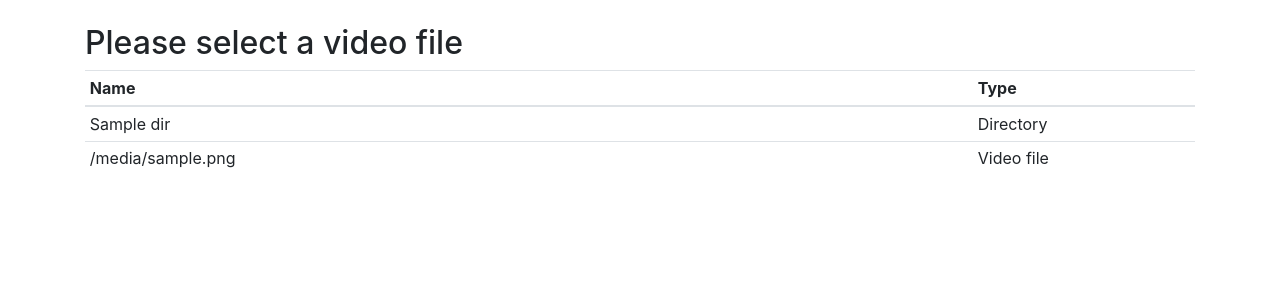
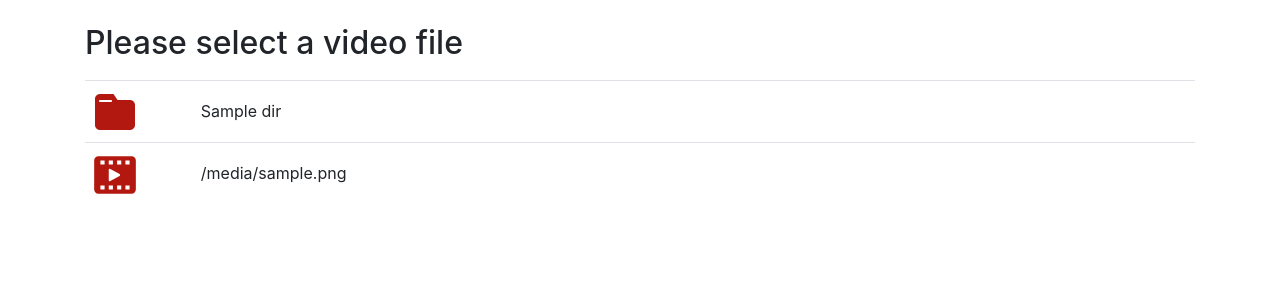
Before and after one commit to beeksma/subtle, a Flask app: template web/templates/browse.html in a window 1280 px wide. Shown: the part 56-356 px from the top of the page. Run offline with Flask 2, Linux system fonts and the light colour scheme; the template is opened without the code that fills it: most values are stand-ins (such as "Sample title", 1, 10 or a date in 2020); parts of the project's set-up code (start-up, migrations or seed data) failed here and were passed over; some libraries are stand-ins or nearby versions.

Commit message:
Added browser icons and tweaked table layout

```diff
--- a/web/static/css/subtle.css
+++ b/web/static/css/subtle.css
@@ -13,6 +13,19 @@ body    {
 #load_screen {
   display: none;
   text-align: center;
+}
+
+#browser {
+  height: 50px;
+  line-height: 50px;
+}
+
+.table-borderless > tbody > tr > th,
+.table-borderless > tfoot > tr > td,
+.table-borderless > tfoot > tr > th,
+.table-borderless > thead > tr > td,
+.table-borderless > thead > tr > th {
+    border: none;
 }
 
 /* Custom red navbar */
--- a/web/templates/browse.html
+++ b/web/templates/browse.html
@@ -15,30 +15,29 @@
         {% endif %}
     </h2>
     <div class="table">
-        <table class="table table-sm table-hover">
+        <table class="table table-sm table-borderless table-hover">
             <thead>
             <tr>
-                <th style="width: 80%">Name</th>
-                <th style="width: 20%">Type</th>
+                <th style="width: 10%" />
             </tr>
             </thead>
             <tbody>
             {% if not_root %}
             <tr class='clickable-dir' style="cursor: pointer" data-url='{{ url_for('browse') }}?dir=-1'>
+                <td><img height="50" src="{{ url_for('static', filename='img/directory.svg') }}"/></td>
                 <td>..</td>
-                <td>Parent directory</small></td>
             </tr>
             {% endif %}
             {% for dir in directories %}
             <tr class='clickable-dir' style="cursor: pointer" data-url='{{ url_for('browse') }}?dir={{ directories.index(dir) }}'>
+                <td><img height="50" src="{{ url_for('static', filename='img/directory.svg') }}"/></td>
                 <td>{{ dir }}</td>
-                <td>Directory</td>
             </tr>
             {% endfor %}
             {% for file in files %}
             <tr class='clickable-file' style="cursor: pointer" data-url='{{ url_for('select') }}?file={{ files.index(file) }}'>
+                <td><img height="50" src="{{ url_for('static', filename='img/video.svg') }}"/></td>
                 <td>{{ file }}</td>
-                <td>Video file</td>
             </tr>
             {% endfor %}
             </tbody>
```
Also changed, not shown: web/static/img/directory.svg (added), web/static/img/video.svg (added).
